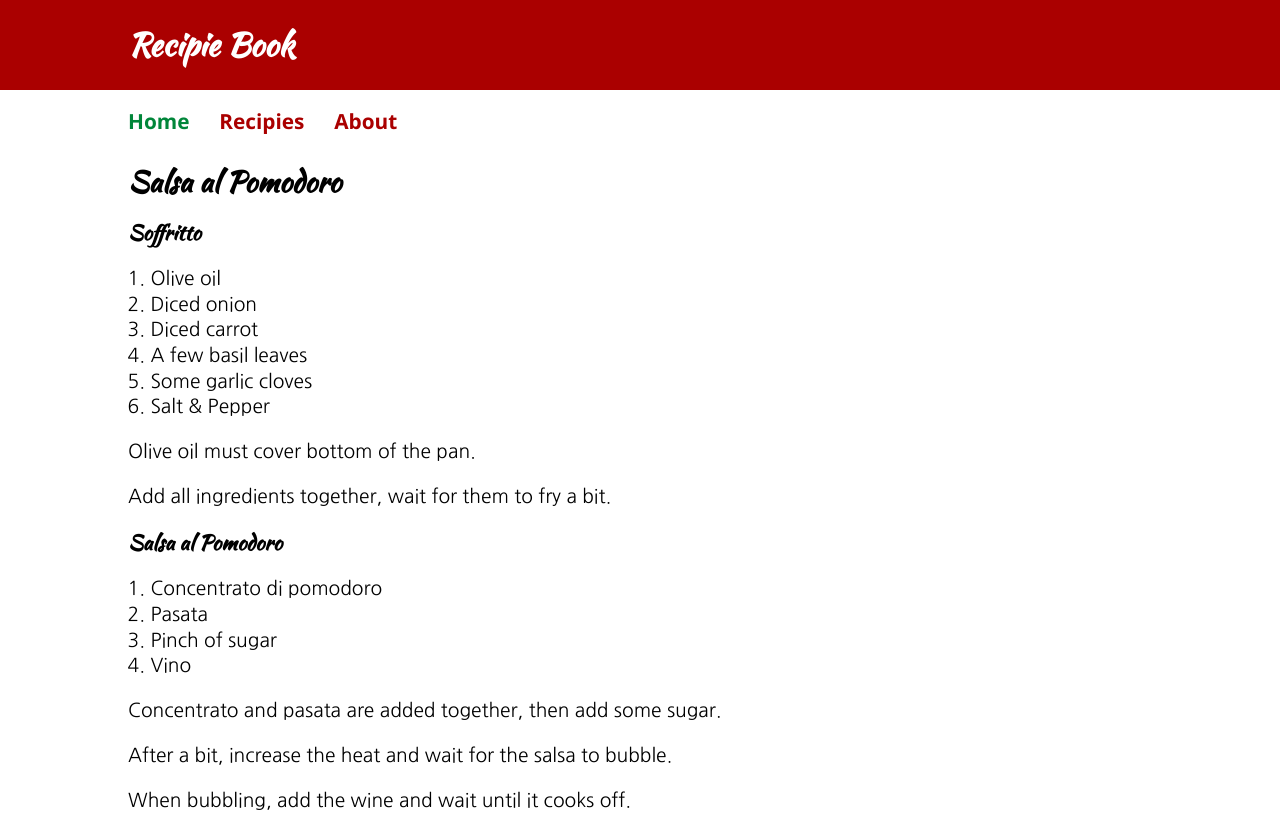
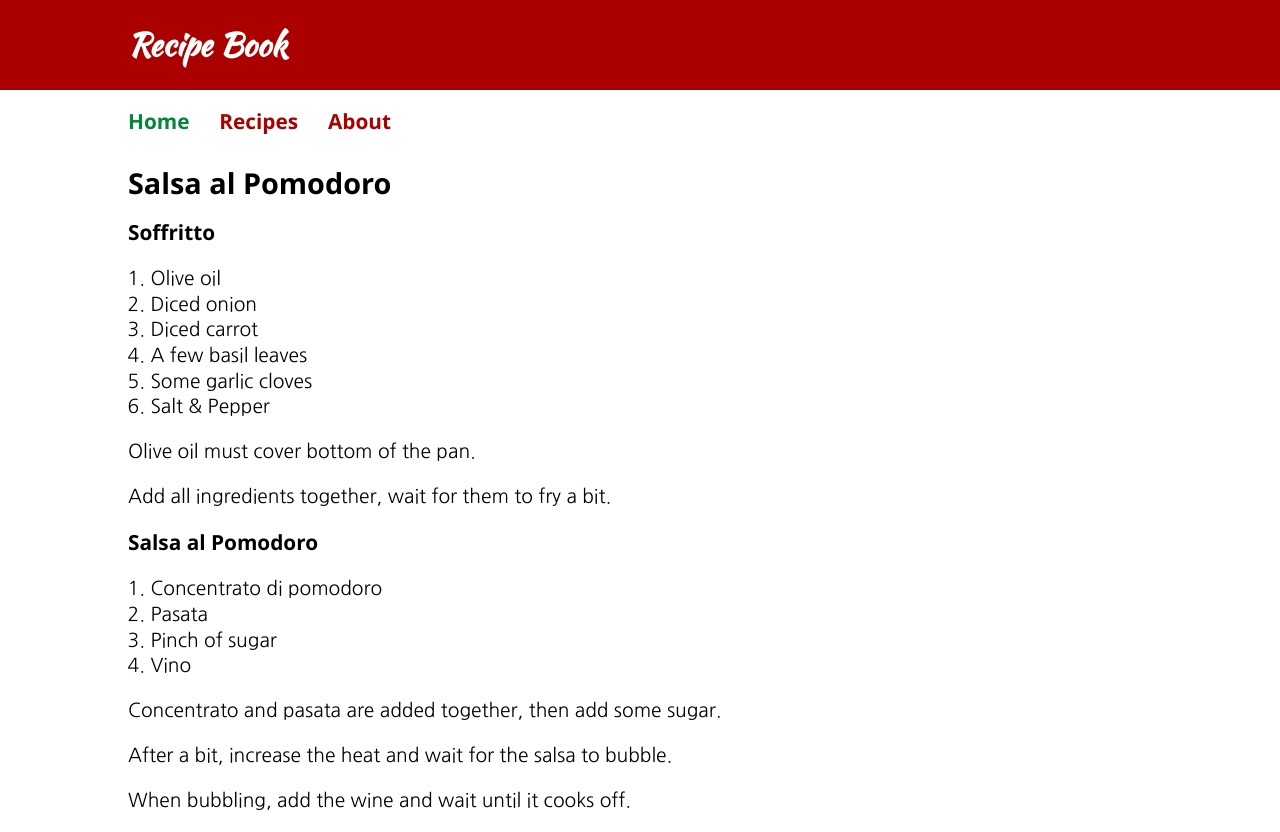
Before and after one commit to jackwtully/recipe-book, a plain HTML site: page index.html in a window 1280 px wide. Drawn offline with Linux system fonts and the light colour scheme.

Commit message:
Spelling mistake

```diff
--- a/index.html
+++ b/index.html
@@ -11,22 +11,22 @@
 <body>
     <header id="main-header">
         <div class="container">
-            <h1>Recipie Book</h1>
+            <h1>Recipe Book</h1>
         </div>
     </header>
     <nav id="navbar">
         <div class="container">
             <ul>
                 <li><a class="active" href="#">Home</a></li>
-                <li><a href="#">Recipies</a></li>
+                <li><a href="#">Recipes</a></li>
                 <li><a href="#">About</a></li>
             </ul>
         </div>
     </nav>
-        <div class="recipies">
+        <div class="recipes">
             <div class="container">
-                <h2 class="recipie-title">Salsa al Pomodoro</h2>
-                <h3 class="recipie-sub-heading">Soffritto</h3>
+                <h2 class="recipe-title">Salsa al Pomodoro</h2>
+                <h3 class="recipe-sub-heading">Soffritto</h3>
                 <ol class="ingredients">
                     <li>Olive oil</li>
                     <li>Diced onion</li>
@@ -37,7 +37,7 @@
                 </ol>
                 <p>Olive oil must cover bottom of the pan.</p>
                 <p>Add all ingredients together, wait for them to fry a bit.</p>
-                <h3 class="recipie-sub-heading">Salsa al Pomodoro</h3>
+                <h3 class="recipe-sub-heading">Salsa al Pomodoro</h3>
                 <ol class="ingredients">
                     <li>Concentrato di pomodoro</li>
                     <li>Pasata</li>
```
